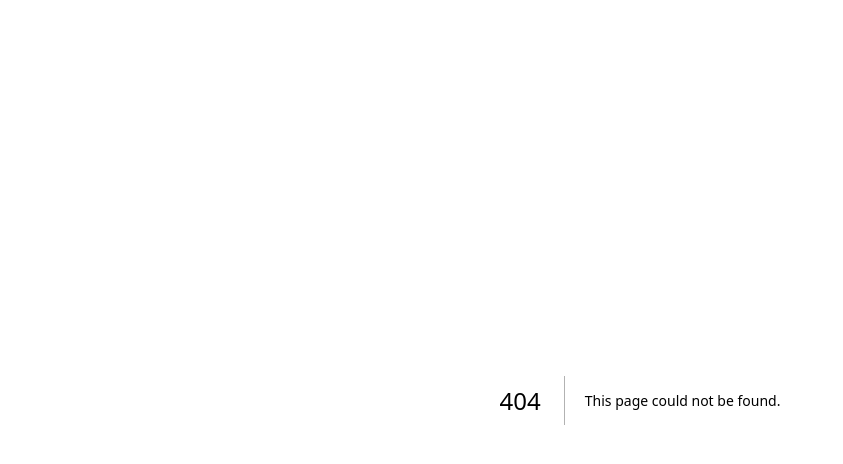
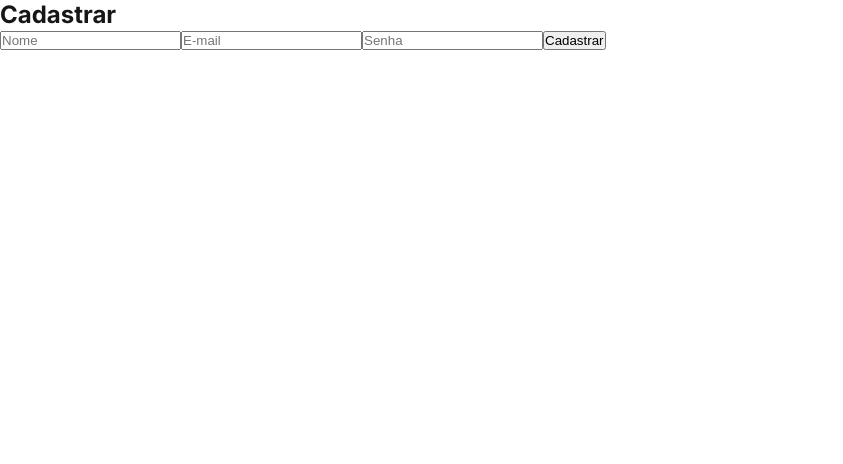
Before and after one commit to camilagoulartsoares/ivc-frontend, a Next.js app: page /register in a window 1280 px wide. Before the commit this address had no page. Shown: the top 464 px of the page, without its empty margins (0-843 px from the left). Built offline with nearby package versions, Linux system fonts and the light colour scheme.

Commit message:
Api publica e api startups

```diff
--- /dev/null
+++ b/src/components/Auth/RegisterForm.tsx
@@ -0,0 +1,60 @@
+import { useState } from "react"
+import React from "react"
+import { api } from "@/services/api"
+import { useRouter } from "next/router"
+import { toast } from "react-toastify"
+
+export default function RegisterForm() {
+  const [name, setName] = useState("")
+  const [email, setEmail] = useState("")
+  const [password, setPassword] = useState("")
+  const router = useRouter()
+
+  async function handleRegister() {
+    try {
+      const response = await api.post("/auth/register", {
+        name,
+        email,
+        password,
+      })
+
+      const token = response.data.token
+
+      localStorage.setItem("token", token)
+      toast.success("Cadastro realizado com sucesso!")
+
+      setTimeout(() => {
+        router.push("/") // Redireciona para a home
+      }, 1000)
+
+    } catch (err: any) {
+      const message = err.response?.data?.message || "Erro ao cadastrar"
+      toast.error(message)
+    }
+  }
+
+  return (
+    <div>
+      <h2>Cadastrar</h2>
+      <input
+        type="text"
+        placeholder="Nome"
+        value={name}
+        onChange={(e) => setName(e.target.value)}
+      />
+      <input
+        type="email"
+        placeholder="E-mail"
+        value={email}
+        onChange={(e) => setEmail(e.target.value)}
+      />
+      <input
+        type="password"
+        placeholder="Senha"
+        value={password}
+        onChange={(e) => setPassword(e.target.value)}
+      />
+      <button onClick={handleRegister}>Cadastrar</button>
+    </div>
+  )
+}
--- a/src/pages/_app.tsx
+++ b/src/pages/_app.tsx
@@ -1,6 +1,14 @@
 import React from "react"
 import type { AppProps } from "next/app"
+import { ToastContainer } from "react-toastify"
+import "react-toastify/dist/ReactToastify.css"
+import "@/styles/globals.css"
 
 export default function App({ Component, pageProps }: AppProps) {
-  return <Component {...pageProps} />
+  return (
+    <>
+      <Component {...pageProps} />
+      <ToastContainer position="top-right" autoClose={3000} />
+    </>
+  )
 }
--- a/src/pages/_document.tsx
+++ b/src/pages/_document.tsx
@@ -1,14 +1,12 @@
+import { Html, Head, Main, NextScript } from "next/document"
 import React from "react"
-import { Html, Head, Main, NextScript } from "next/document"
 
 export default function Document() {
   return (
     <Html lang="pt-BR">
       <Head>
-        <link rel="preconnect" href="https://fonts.googleapis.com" />
-        <link rel="preconnect" href="https://fonts.gstatic.com" crossOrigin="" />
         <link
-          href="https://fonts.googleapis.com/css2?family=Inter:wght@100..900&display=swap"
+          href="https://fonts.googleapis.com/css2?family=Inter:wght@400;500;600;700&display=swap"
           rel="stylesheet"
         />
       </Head>
--- a/src/pages/index.tsx
+++ b/src/pages/index.tsx
@@ -1,11 +1,11 @@
 import React, { useEffect, useState } from "react"
-import { api } from "@/services/api"
 import StartupCard from "@/components/StartupCard"
 import StartupModal from "@/components/StartupModal/StartupModal"
 import Filters from "@/components/Filters/Filters"
 import { Startup } from "@/types/Startup"
 import Header from "@/components/Header/Header"
 import Footer from "@/components/Footer/Footer"
+import { apiPublic } from "@/services/apiPublic"
 
 export default function Home() {
   const [data, setData] = useState<Startup[]>([])
@@ -21,7 +21,7 @@ export default function Home() {
   useEffect(() => {
     async function fetchData() {
       try {
-        const response = await api.get("/03ac72cf-2cf2-40d2-86ac-be411e3be742/startups")
+        const response = await apiPublic.get("/03ac72cf-2cf2-40d2-86ac-be411e3be742/startups")
         setData(response.data)
       } catch (err: any) {
         setError(err.message)
@@ -49,6 +49,7 @@ export default function Home() {
 
   return (
     <>
+
       <Header />
       <div style={{ padding: "24px" }}>
         <Filters
--- /dev/null
+++ b/src/pages/login.tsx
@@ -0,0 +1,6 @@
+import React from "react"
+import LoginForm from "@/components/Auth/LoginForm"
+
+export default function LoginPage() {
+  return <LoginForm />
+}
--- /dev/null
+++ b/src/pages/register.tsx
@@ -0,0 +1,6 @@
+import React from "react"
+import RegisterForm from "@/components/Auth/RegisterForm"
+
+export default function RegisterPage() {
+  return <RegisterForm />
+}
--- a/src/services/api.ts
+++ b/src/services/api.ts
@@ -1,9 +1,5 @@
 import axios from "axios"
 
 export const api = axios.create({
-  baseURL: "https://make.investidores.vc/webhook",
-  headers: {
-    "Content-Type": "application/json",
-    api_key: "alkj239j9csdociva-av98n2vsdoia-asoijf20as",
-  },
+  baseURL: "http://localhost:3001",
 })
--- a/src/styles/globals.css
+++ b/src/styles/globals.css
@@ -1,3 +1,4 @@
+
 :root {
   --background: #ffffff;
   --foreground: #171717;
@@ -14,12 +15,14 @@ html,
 body {
   max-width: 100vw;
   overflow-x: hidden;
+  padding: 0;
+  margin: 0;
+  font-family: "Inter", sans-serif;
 }
 
 body {
   color: var(--foreground);
   background: var(--background);
-  font-family: "Inter", sans-serif;
   -webkit-font-smoothing: antialiased;
   -moz-osx-font-smoothing: grayscale;
 }
@@ -28,11 +31,6 @@ body {
   box-sizing: border-box;
   padding: 0;
   margin: 0;
-}
-html, body {
-  padding: 0 !important;
-  margin: 0 !important;
-  font-family: "Inter", sans-serif;
 }
 
 a {
```
Also changed, not shown: src/components/Auth/LoginForm.tsx (added, +50 -0 lines), src/components/Header/Header.module.css (+10 -5 lines), src/components/Header/Header.tsx (+9 -5 lines), src/services/apiPublic.ts (added, +9 -0 lines). Lines whose indentation alone changed are shown as unchanged.
